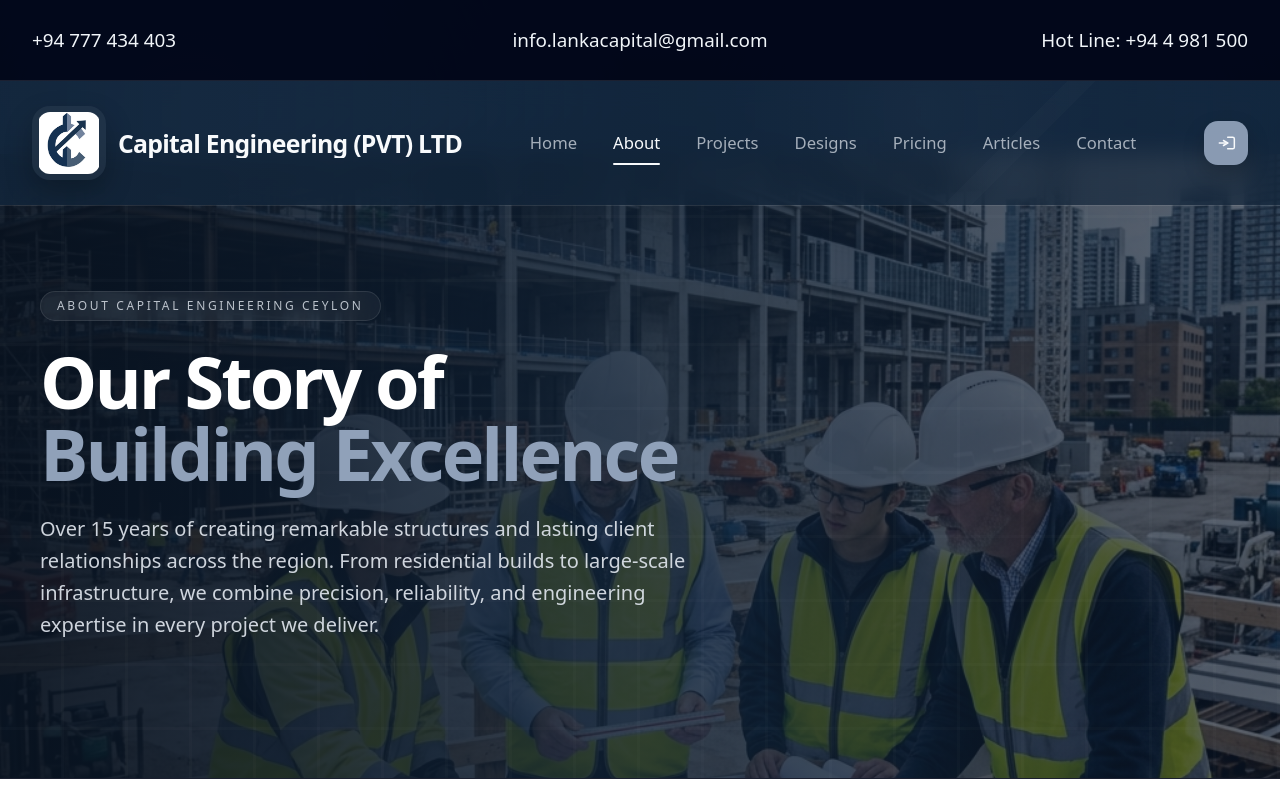
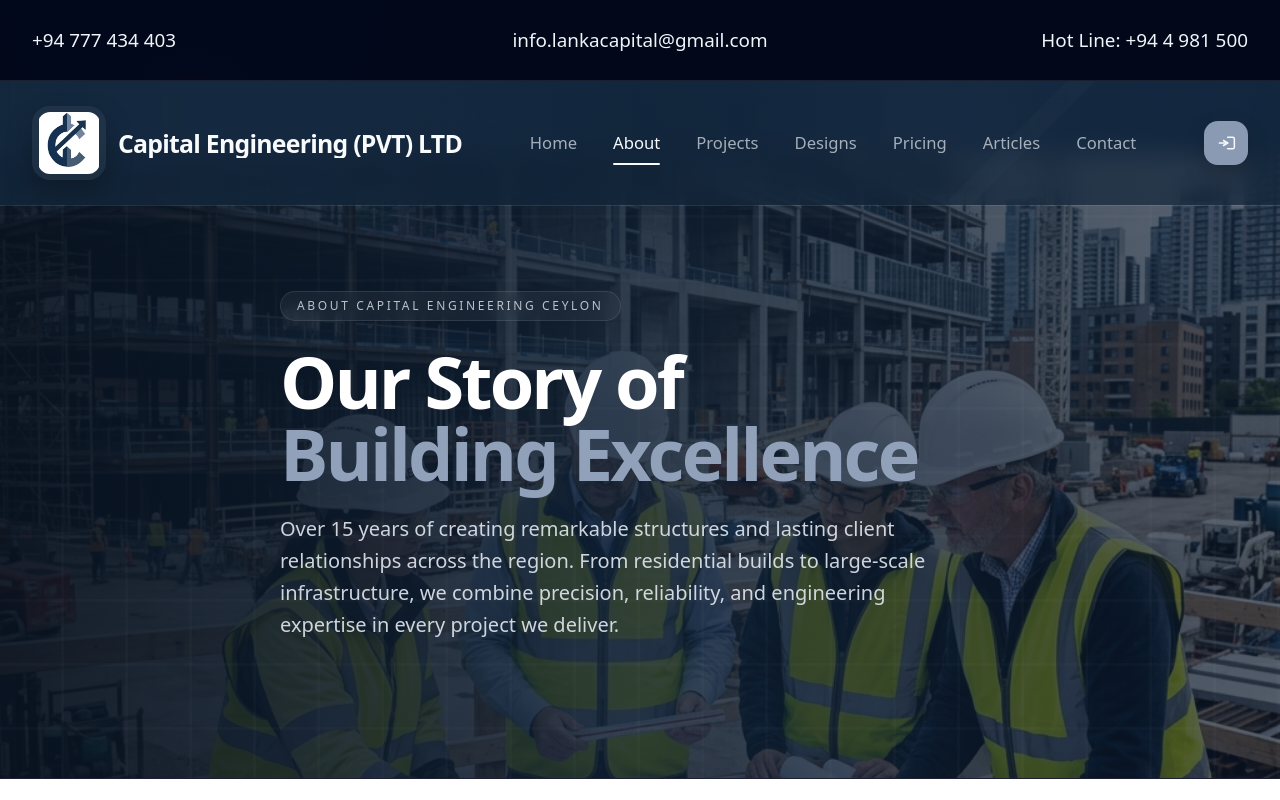
Before and after one commit to Tharaka-Maheshwara/capital-engineering-frontend, a Next.js app: page /about in a window 1280 px wide. Shown: the top 800 px of the page. Built offline with nearby package versions, Linux system fonts and the light colour scheme.

Commit message:
margin isssue okey

```diff
--- a/src/app/about/page.tsx
+++ b/src/app/about/page.tsx
@@ -16,7 +16,7 @@ export default function AboutPage() {
         </div>
 
         <div className="relative flex min-h-[78vh] w-full items-center px-4 py-20 sm:px-6 lg:px-10">
-          <div className="max-w-3xl lg:max-w-4xl">
+          <div className="max-w-3xl lg:max-w-4xl ml-60">
             <span className="inline-flex rounded-full border border-white/10 bg-white/5 px-4 py-1.5 text-xs font-medium uppercase tracking-[0.22em] text-slate-200/80 backdrop-blur-sm">
               About Capital Engineering Ceylon
             </span>
```
